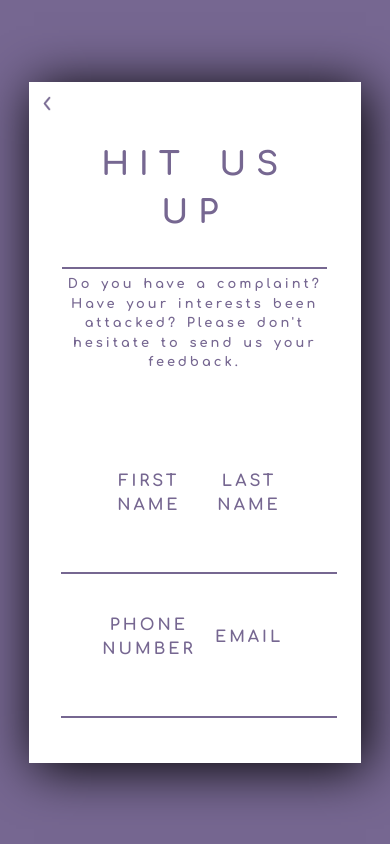
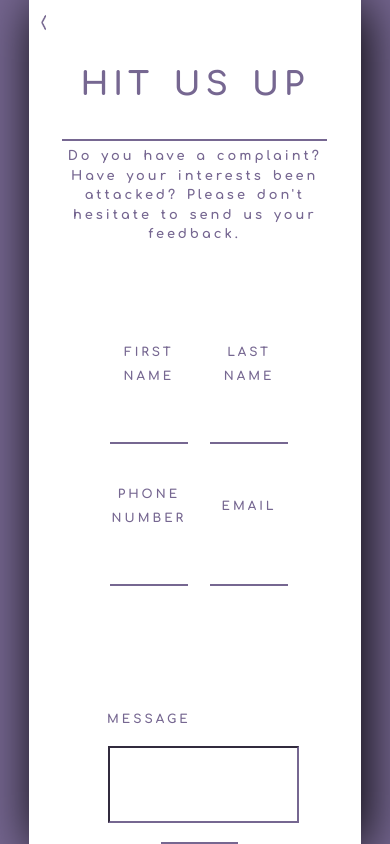
Before and after one commit to shquapp/RadioactiveBana, a plain HTML site: page contact/index.html in a window 390 px wide. Drawn offline with Linux system fonts and the light colour scheme.

Commit message:
Updated cases for mobile optimization

```diff
--- a/contact/index.html
+++ b/contact/index.html
@@ -11,14 +11,14 @@
     <title>Contact Us</title>
 </head>
 
-<body style="background-color: #766791; overflow-x: hidden;">
+<body id="background">
 
     <div id="card">
         <a href="https://www.radioactivebana.com">
             <img src="../imgs/backarrow.png" alt="Back arrow" type="image/png" id="back">
         </a>
 
-        <h1 class="text" style="letter-spacing: 10px; word-spacing: 10px;">HIT US UP</h1>
+        <h1 class="text" id="heading">HIT US UP</h1>
         <h6 class="text" style="font-size: 81%; letter-spacing: 3px;"><hr>Do you have a complaint? Have your interests been attacked? Please don't hesitate to send us your feedback.</hr></h6>
 
         <div id="form-container">
--- a/contact/styles.css
+++ b/contact/styles.css
@@ -1,7 +1,11 @@
+#background{
+    background-color: #766791;
+    overflow: auto;
+}
 #card{
     background-color: white;
     box-shadow:5px 5px 50px black;
-    height: auto;
+    height: 100%;
     width: 85%;
     position: absolute;
     left:50%;
@@ -10,13 +14,16 @@
     z-index: 2;
     display: block;
     overflow: auto;
-    margin-top: 5%;
 }
 #back{
     margin-top: 3%;
     margin-left: 2%;
     height: 5%;
-    width: 7%;
+    width: 5%;
+}
+#heading{
+    letter-spacing: 10px;
+    word-spacing: 10px;
 }
 hr{
     background-color: #766791;
@@ -124,6 +131,7 @@ input[type="text"]{
     padding-left: 15%;
     padding-right: 15%;
     margin-left: 130%;
+    margin-bottom: 25%;
 }
 
 @media all and (max-width: 1000px){
@@ -144,7 +152,33 @@ input[type="text"]{
     #form-container{
         margin-left: 16%;
     }
-    #card{
-        margin-top: 0%;
+    #background{
+        overflow: hidden;
     }
 }
+
+@media all and (max-width: 500px){
+    .input{
+        width: 90%;
+    }
+    #heading{
+        letter-spacing: 5px;
+        word-spacing: 5px;
+    }
+    #back{
+        height: 3%;
+    }
+    p{
+        font-size: 75%;
+    }
+}
+
+@media all and (max-width: 500px) and (max-height: 700px){
+    .input{
+        width: 90%;
+    }
+    #heading{
+        letter-spacing: 2px;
+        word-spacing: 2px;
+    }
+}
```
